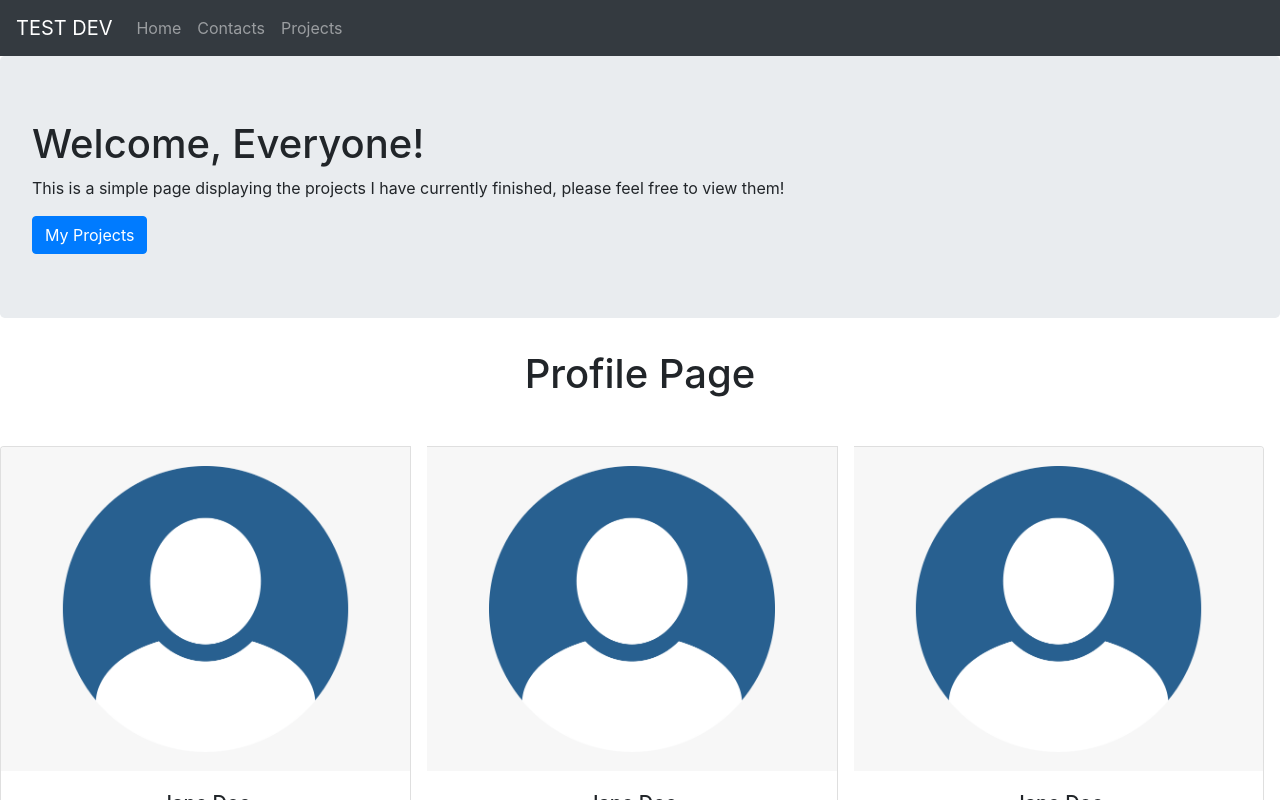
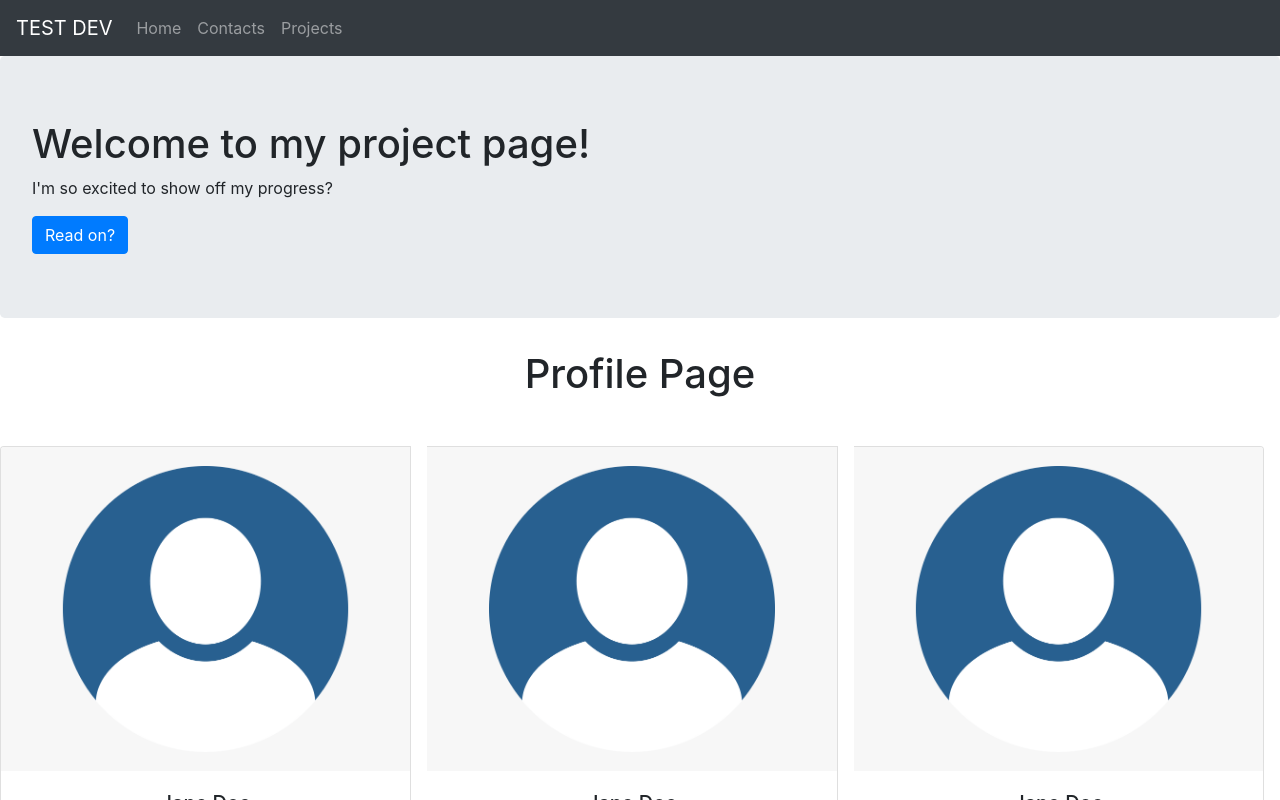
Before and after one commit to Banyan-Labs/collaborate, a React (Create React App) app: page / in a window 1280 px wide. Shown: the top 800 px of the page. Built offline with nearby package versions, Linux system fonts and the light colour scheme.

Commit message:
updated jumbotron

```diff
--- a/src/components/Jumbotron/Jumbotron.js
+++ b/src/components/Jumbotron/Jumbotron.js
@@ -1,17 +1,15 @@
 import React from 'react';
 import {Jumbotron, Button} from 'react-bootstrap';
 import 'bootstrap/dist/css/bootstrap.min.css';
+import {SITE_DATA} from '../../site-data'
 
 function Jumbo() {
     return (
         <div>
             <Jumbotron>
-                <h1>Welcome, Everyone!</h1>
-                    <p>
-                        This is a simple page displaying the projects I have currently finished,
-                        please feel free to view them!
-                    </p>
-                    <Button variant="primary"><a href="My Projects"> </a>My Projects</Button>
+                <h1>{SITE_DATA.jumbotronTxet.heading}</h1>
+                    <p>{SITE_DATA.jumbotronTxet.subheading}</p>
+                    <Button variant="primary" href="Profile Page">{SITE_DATA.jumbotronTxet.buttonText}</Button>
             </Jumbotron>
         </div>
     )
--- a/src/site-data.js
+++ b/src/site-data.js
@@ -6,10 +6,10 @@ export const SITE_DATA = {
         twitter:"https://twitter.com/",
         linkedIn:"https://www.linkedin.com/",
     },
-    jumbotronText: {
-        heading: "Welcome to whatever",
-        subheading: "the world of coding is special",
-        buttonText: "Learn More!",
+    jumbotronTxet: {
+        heading: "Welcome to my project page!",
+        subheading: "I'm so excited to show off my progress?",
+        buttonText: "Read on?",
     },
     projects: [
         {
```
Also changed, not shown: 1 other file (tests, documents, lock files or other folders).
